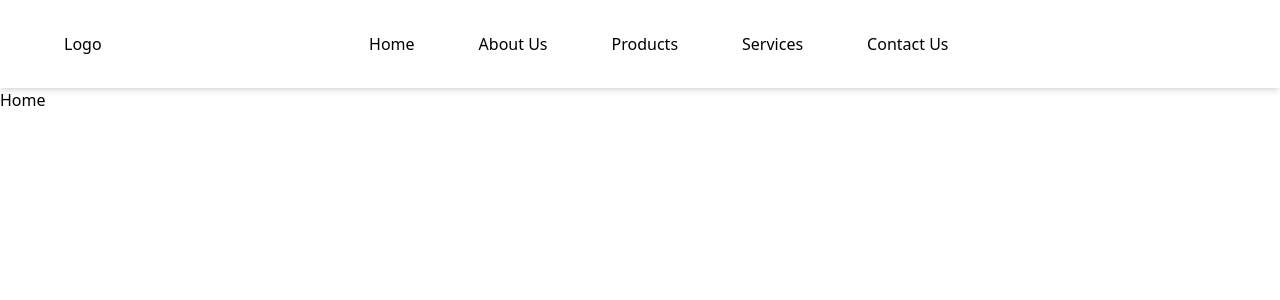
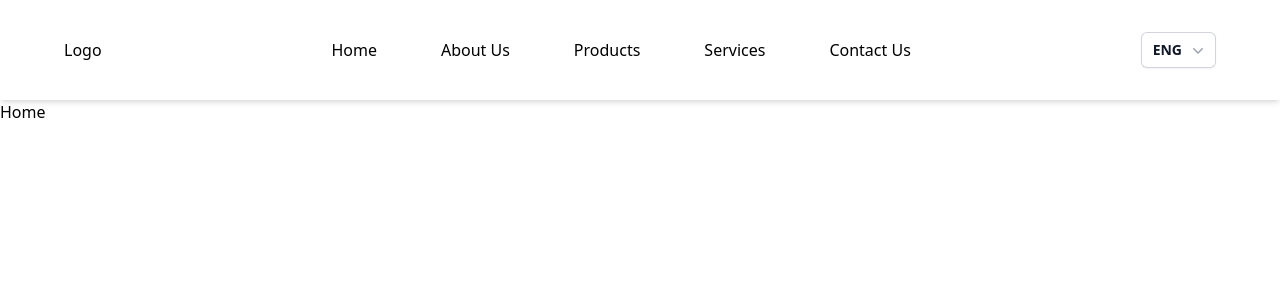
Before and after one commit to tawiahnyt/farm-website, a React (Vite) app: page / in a window 1280 px wide. Shown: the top 300 px of the page. Built offline with nearby package versions, Linux system fonts and the light colour scheme.

Commit message:
add dropdown menu component for language selection; update NavBar and dependencies

```diff
--- a/package.json
+++ b/package.json
@@ -10,6 +10,8 @@
     "preview": "vite preview"
   },
   "dependencies": {
+    "@headlessui/react": "^2.2.0",
+    "@heroicons/react": "^2.2.0",
     "react": "^18.3.1",
     "react-dom": "^18.3.1",
     "react-icons": "^5.4.0",
--- /dev/null
+++ b/src/components/DropDownMenu.jsx
@@ -0,0 +1,55 @@
+/** @format */
+
+import { useState } from "react";
+import { Menu, MenuButton, MenuItem, MenuItems } from "@headlessui/react";
+import { ChevronDownIcon } from "@heroicons/react/20/solid";
+
+const DropDownMenu = () => {
+  const [selectedLanguage, setSelectedLanguage] = useState("ENG");
+
+  const handleLanguageChange = (language) => {
+    setSelectedLanguage(language);
+  };
+
+  return (
+    <Menu as="div" className="relative inline-block text-left">
+      <div>
+        <MenuButton className="inline-flex w-full justify-center gap-x-1.5 rounded-md bg-white px-3 py-2 text-sm font-semibold text-gray-900 shadow-sm ring-1 ring-inset ring-gray-300 hover:bg-gray-50">
+          {/* Display the selected language */}
+          {selectedLanguage}
+          <ChevronDownIcon
+            aria-hidden="true"
+            className="-mr-1 size-5 text-gray-400"
+          />
+        </MenuButton>
+      </div>
+
+      <MenuItems
+        transition
+        className="absolute right-0 z-10 mt-2 w-37 bg-white shadow-lg ring-1 ring-black/5"
+      >
+        <div className="py-1">
+          <MenuItem>
+            <button
+              onClick={() => handleLanguageChange("ENG")}
+              className="block px-4 py-2 text-sm text-gray-700 data-[focus]:bg-gray-100 data-[focus]:text-gray-900 data-[focus]:outline-none"
+            >
+              ENG
+            </button>
+          </MenuItem>
+          <hr />
+          <MenuItem>
+            <button
+              onClick={() => handleLanguageChange("FRE")}
+              className="block px-4 py-2 text-sm text-gray-700 data-[focus]:bg-gray-100 data-[focus]:text-gray-900 data-[focus]:outline-none"
+            >
+              FRE
+            </button>
+          </MenuItem>
+        </div>
+      </MenuItems>
+    </Menu>
+  );
+};
+
+export default DropDownMenu;
--- a/src/components/NavBar.jsx
+++ b/src/components/NavBar.jsx
@@ -2,6 +2,7 @@
 
 import { Link } from "react-router-dom";
 import { CgMenu } from "react-icons/cg";
+import DropDownMenu from "./DropDownMenu";
 
 const NavBar = () => {
   return (
@@ -27,6 +28,10 @@ const NavBar = () => {
             <Link to="/contact-us">Contact Us</Link>
           </li>
         </ul>
+        <div className="max-lg:ml-auto max-lg:px-5">
+          {/* <button>Contact Us</button> */}
+          <DropDownMenu />
+        </div>
         <div className="hidden max-lg:block">
           <CgMenu className="w-8 h-8" />
         </div>
```
Also changed, not shown: 1 other file (tests, documents, lock files or other folders).
